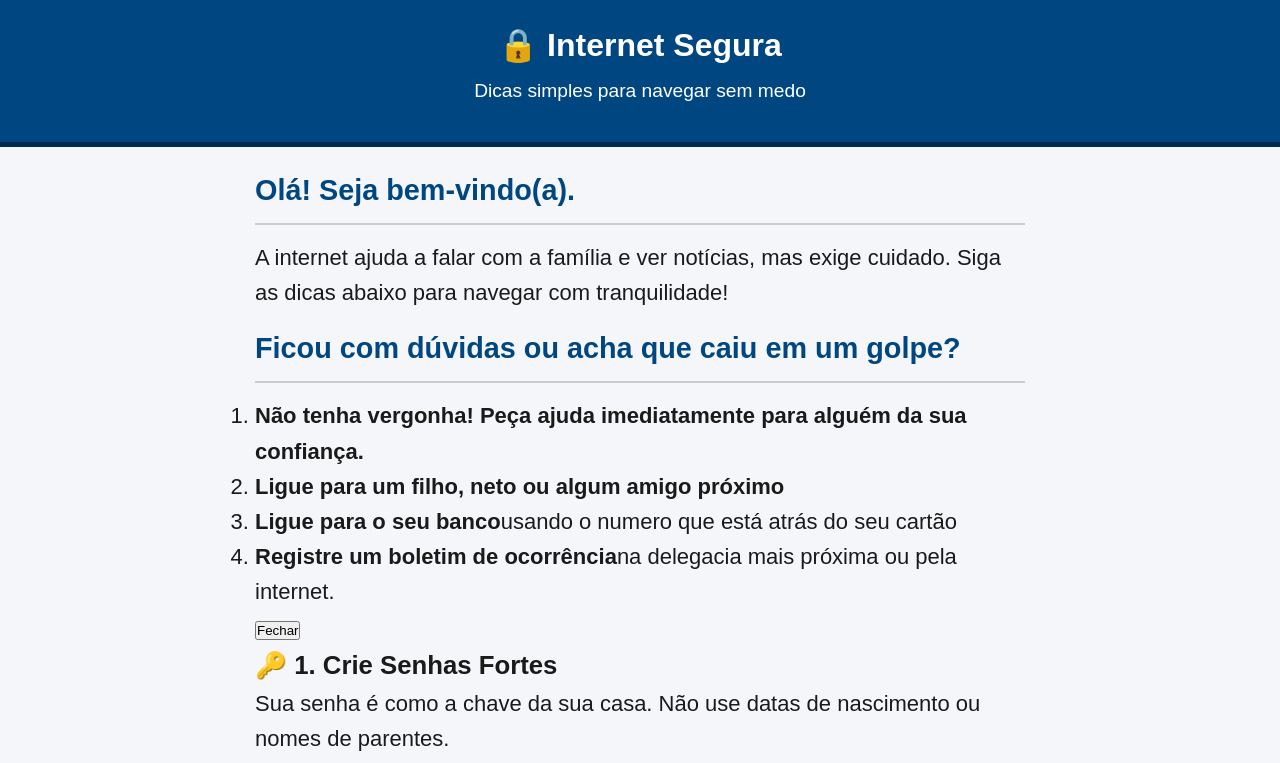
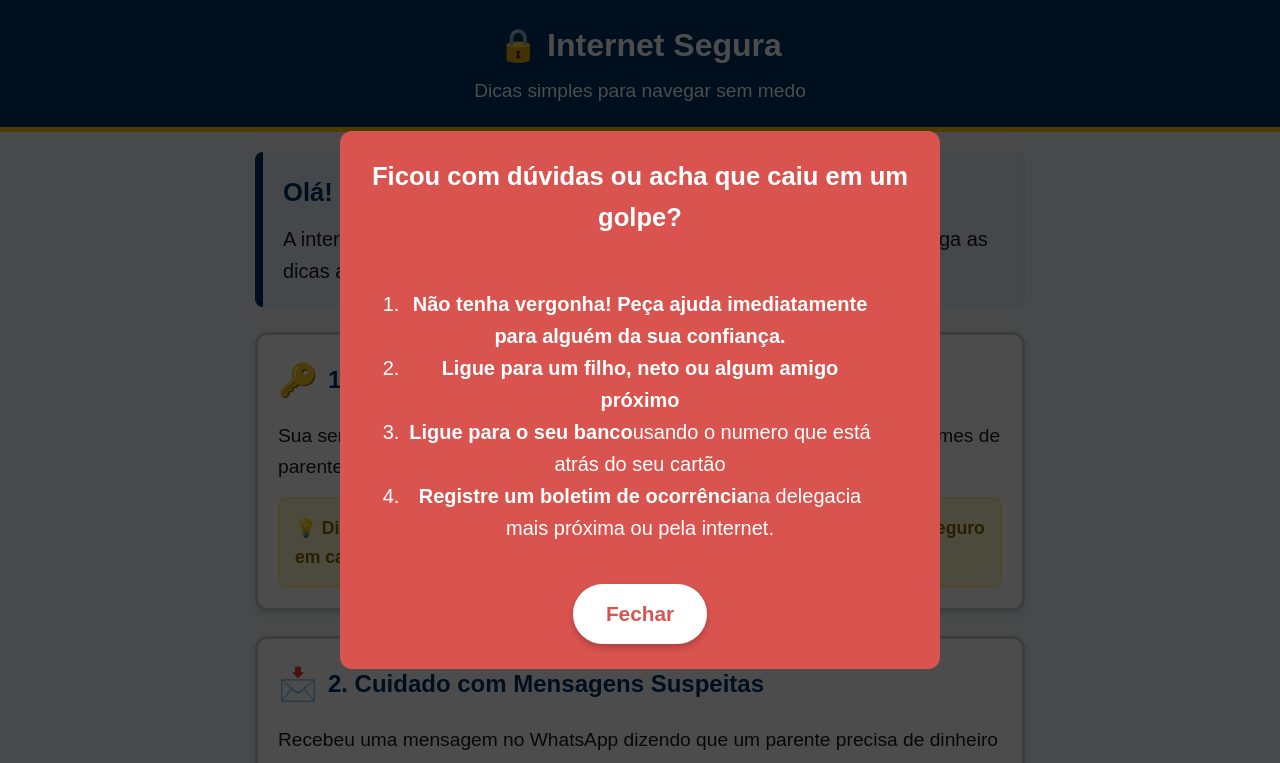
Before and after one commit to PauloEmanoelCordeiro/UX-e-acessibilidade-desenvolvendo-interfaces-inclusivas, a plain HTML site: page index.html in a window 1280 px wide. Shown: the top 763 px of the page. Drawn offline with Linux system fonts and the light colour scheme.

Commit message:
style.css

```diff
--- a/style.css
+++ b/style.css
@@ -1,17 +1,4 @@
-
-    /* =======================================================
-       1. ESTILOS GERAIS E ACESSIBILIDADE
-       ======================================================= */
-    :root {
-      --cor-fundo: #F4F6F9;
-      --cor-card: #FFFFFF;
-      --cor-texto: #1A1A1A;
-      --cor-primaria: #004680; /* Azul escuro com alto contraste */
-      --cor-sucesso: #005F27;
-      --cor-alerta: #8B0000;
-      --cor-borda: #CCCCCC;
-    }
-
+/* RESET E CONFIGURAÇÕES GERAIS DE ACESSIBILIDADE */
 * {
     box-sizing: border-box;
     margin: 0;
@@ -20,20 +7,22 @@
 
 body {
     font-family: Arial, Helvetica, sans-serif;
-      font-size: 22px; /* Fonte aumentada por padrão */
+    background-color: #F4F6F9;
+    color: #1A1A1A;
     line-height: 1.6;
-      background-color: var(--cor-fundo);
-      color: var(--cor-texto);
-      padding-bottom: 30px;
+    font-size: 20px;
+    /* Fonte base ampliada */
 }
 
-    /* Cabeçalho Fixo e Claro */
+/* CABEÇALHO FIXO E DE ALTO CONTRASTE */
 header {
-      background-color: var(--cor-primaria);
+    background-color: #003366;
+    /* Azul escuro */
     color: #FFFFFF;
+    padding: 20px 15px;
     text-align: center;
-      padding: 20px 15px;
-      border-bottom: 5px solid #002B50;
+    border-bottom: 5px solid #FFCC00;
+    /* Amarelo para destaque */
 }
 
 header h1 {
@@ -45,122 +34,152 @@
     font-size: 1.2rem;
 }
 
-    /* Container Principal */
+/* CONTAINER PRINCIPAL */
 main {
     max-width: 800px;
     margin: 20px auto;
     padding: 0 15px;
 }
 
-    /* =======================================================
-       2. NAVEGAÇÃO / MENU DE BOTÕES GRANDES
-       ======================================================= */
-    .menu-navegacao {
-      display: flex;
-      flex-direction: column;
-      gap: 15px;
-      margin-bottom: 30px;
+/* MENSAGEM DE BOAS-VINDAS */
+.boas-vindas {
+    background-color: #E6F0FA;
+    border-left: 8px solid #003366;
+    padding: 20px;
+    border-radius: 8px;
+    margin-bottom: 25px;
 }
 
-    /* Estilo de Botão Acessível */
-    .btn-menu {
-      display: block;
-      background-color: var(--cor-card);
-      color: var(--cor-primaria);
-      text-decoration: none;
-      text-align: center;
-      font-size: 1.4rem;
-      font-weight: bold;
-      padding: 20px;
-      border: 3px solid var(--cor-primaria);
-      border-radius: 12px;
-      box-shadow: 0 4px 6px rgba(0,0,0,0.1);
+.boas-vindas h2 {
+    font-size: 1.6rem;
+    color: #003366;
+    margin-bottom: 10px;
 }
 
-    /* Efeito ao passar o mouse ou focar com o teclado */
-    .btn-menu:hover,
-    .btn-menu:focus {
-      background-color: var(--cor-primaria);
-      color: #FFFFFF;
-      outline: 4px solid #FFD700; /* Destaque amarelo para foco */
+/* CARTOES DE DICAS */
+.cartao-dica {
+    background-color: #FFFFFF;
+    border: 3px solid #CCCCCC;
+    border-radius: 12px;
+    padding: 20px;
+    margin-bottom: 25px;
+    box-shadow: 0 4px 8px rgba(0, 0, 0, 0.1);
 }
 
-    /* =======================================================
-       3. SEÇÕES DE CONTEÚDO (TRUQUE CSS :TARGET)
-       ======================================================= */
-    /* Esconde todas as seções por padrão */
-    .secao-conteudo {
-      display: none;
-      background-color: var(--cor-card);
+.cartao-dica h3 {
+    color: #003366;
+    font-size: 1.5rem;
+    margin-bottom: 15px;
+    display: flex;
+    align-items: center;
+    gap: 10px;
+}
+
+.icone {
+    font-size: 2rem;
+}
+
+.cartao-dica p {
+    margin-bottom: 15px;
+    font-size: 1.2rem;
+}
+
+/* CAIXA DE ALERTA DENTRO DA DICA */
+.alerta {
+    background-color: #FFF3CD;
+    border: 2px solid #FFEBAA;
+    color: #856404;
+    padding: 15px;
+    border-radius: 8px;
+    font-weight: bold;
+    font-size: 1.1rem;
+}
+
+/* BOTÃO DE EMERGÊNCIA / AJUDA */
+.secao-ajuda {
+    background-color: #D9534F;
+    /* Vermelho visível */
+    color: #FFFFFF;
     padding: 25px;
     border-radius: 12px;
-      border: 2px solid var(--cor-borda);
-      margin-top: 20px;
+    text-align: center;
+    margin-top: 30px;
+
+    position: relative;
+    top: 50%;
+    left: 50%;
+    transform: translate(-50%, -50%);
+    max-width: 90%;
+    width: 600px;
+    margin: 0 !important;
 }
 
-    /* Exibe a seção de início se nenhuma estiver selecionada */
-    #inicio {
-      display: block;
+.secao-ajuda h2 {
+    font-size: 1.6rem;
+    margin-bottom: 10px;
 }
 
-    /* Exibe a seção que corresponde ao link clicado */
-    .secao-conteudo:target {
-      display: block;
+.secao-ajuda p {
+    font-size: 1.2rem;
+    margin-bottom: 20px;
 }
 
-    /* Esconde a seção inicial quando outra seção for ativada */
-    :target ~ #inicio {
-      display: none;
+.botao-ajuda {
+    display: inline-block;
+    background-color: #FFFFFF;
+    color: #D9534F;
+    font-size: 1.3rem;
+    font-weight: bold;
+    text-decoration: none;
+    padding: 15px 30px;
+    border-radius: 50px;
+    border: 3px solid #FFFFFF;
+    box-shadow: 0 4px 6px rgba(0, 0, 0, 0.2);
 }
 
-    /* Estilização dos textos internos */
-    h2 {
-      color: var(--cor-primaria);
-      font-size: 1.8rem;
-      margin-bottom: 15px;
-      border-bottom: 2px solid var(--cor-borda);
-      padding-bottom: 10px;
+.botao-ajuda:hover,
+.botao-ajuda:focus {
+    background-color: #FFEBEE;
+    outline: 4px solid #FFCC00;
+    /* Destaque visual para acessibilidade */
 }
 
-    p {
-      margin-bottom: 15px;
+/* RODAPÉ */
+footer {
+    text-align: center;
+    padding: 20px;
+    background-color: #003366;
+    color: #FFFFFF;
+    margin-top: 40px;
+    font-size: 1rem;
 }
 
-    /* Caixas de Alerta e Dicas */
-    .alerta {
-      background-color: #FFEBEE;
-      border-left: 8px solid var(--cor-alerta);
-      color: var(--cor-alerta);
-      padding: 15px;
-      margin: 15px 0;
-      font-weight: bold;
-      border-radius: 4px;
+
+.modal-fundo{
+    position: fixed;
+    z-index: 1000;
+    left: 0;
+    top: 0;
+    width: 100%;
+    height: 100%;
+    background-color: rgba(0, 0, 0, 0.7);
 }
 
-    .dica-segura {
-      background-color: #E8F5E9;
-      border-left: 8px solid var(--cor-sucesso);
-      color: var(--cor-sucesso);
-      padding: 15px;
-      margin: 15px 0;
-      font-weight: bold;
-      border-radius: 4px;
+ol {
+    padding: 40px;
 }
 
-    /* Botão para voltar ao topo/início */
-    .btn-voltar {
-      display: inline-block;
-      margin-top: 20px;
-      background-color: #555555;
-      color: #FFFFFF;
-      text-decoration: none;
-      padding: 12px 24px;
-      font-weight: bold;
-      border-radius: 8px;
+/* AJUSTES PARA TELAS MENORES (CELULARES) */
+@media (max-width: 600px) {
+    body {
+        font-size: 18px;
     }
 
-    .btn-voltar:hover,
-    .btn-voltar:focus {
-      background-color: #000000;
-      outline: 3px solid #FFD700;
+    header h1 {
+        font-size: 1.6rem;
     }
+
+    .cartao-dica h3 {
+        font-size: 1.3rem;
+    }
+}
```
Lines whose indentation alone changed are shown as unchanged.
